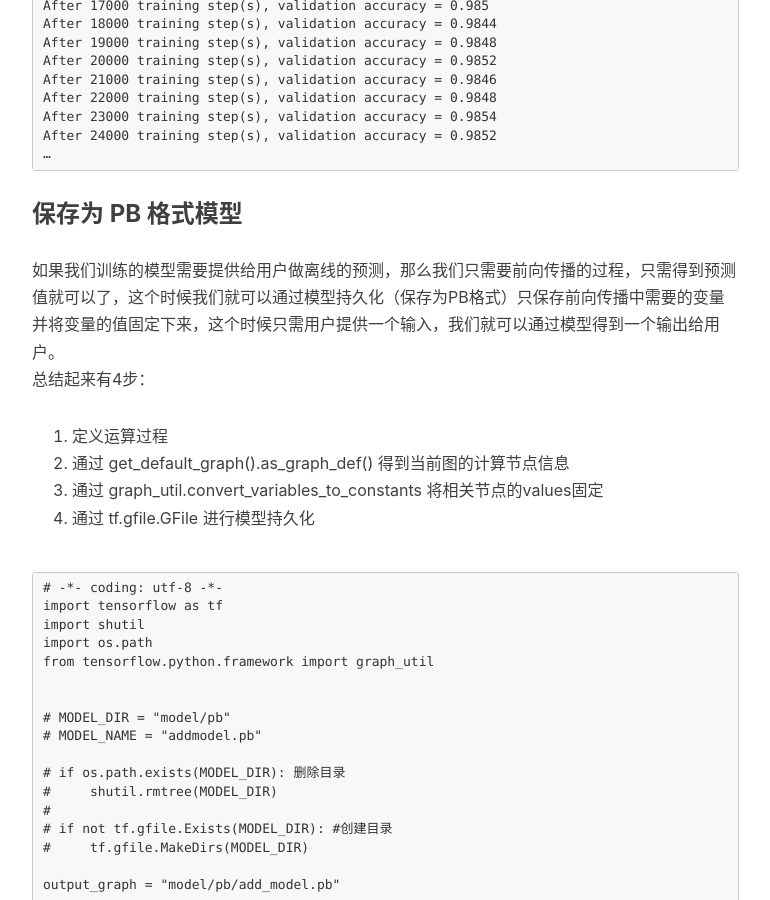
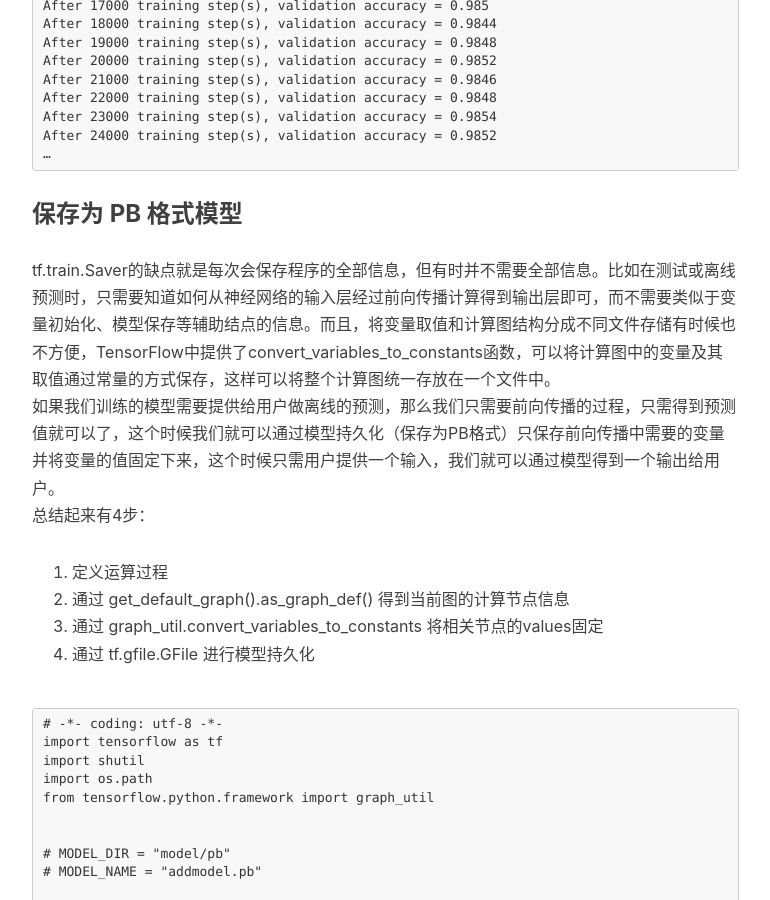
Before and after one commit to primetong/primetong.github.io, a Jekyll site: the page built from _posts/2018-04-06-tensorflow-MNIST-model-persistence.markdown, in a window 1280 px wide and 900 px high, scrolled down 10378 px. Shown: the whole window, without its empty margins (233-1003 px from the left). Built offline with Jekyll 4.4.1, drawn with Linux system fonts in a browser that asks for light colours; nearby versions of some CDN libraries; comment, search, counter and statistics services are not loaded.

Commit message:
Post tensorflow-mnist-model-persistence

````diff
--- a/_posts/2018-04-06-tensorflow-MNIST-model-persistence.markdown
+++ b/_posts/2018-04-06-tensorflow-MNIST-model-persistence.markdown
@@ -359,6 +359,7 @@ After 24000 training step(s), validation accuracy = 0.9852
 ```
 
 ### 保存为 PB 格式模型
+tf.train.Saver的缺点就是每次会保存程序的全部信息，但有时并不需要全部信息。比如在测试或离线预测时，只需要知道如何从神经网络的输入层经过前向传播计算得到输出层即可，而不需要类似于变量初始化、模型保存等辅助结点的信息。而且，将变量取值和计算图结构分成不同文件存储有时候也不方便，TensorFlow中提供了convert_variables_to_constants函数，可以将计算图中的变量及其取值通过常量的方式保存，这样可以将整个计算图统一存放在一个文件中。
 如果我们训练的模型需要提供给用户做离线的预测，那么我们只需要前向传播的过程，只需得到预测值就可以了，这个时候我们就可以通过模型持久化（保存为PB格式）只保存前向传播中需要的变量并将变量的值固定下来，这个时候只需用户提供一个输入，我们就可以通过模型得到一个输出给用户。
 总结起来有4步：
 1. 定义运算过程
````
